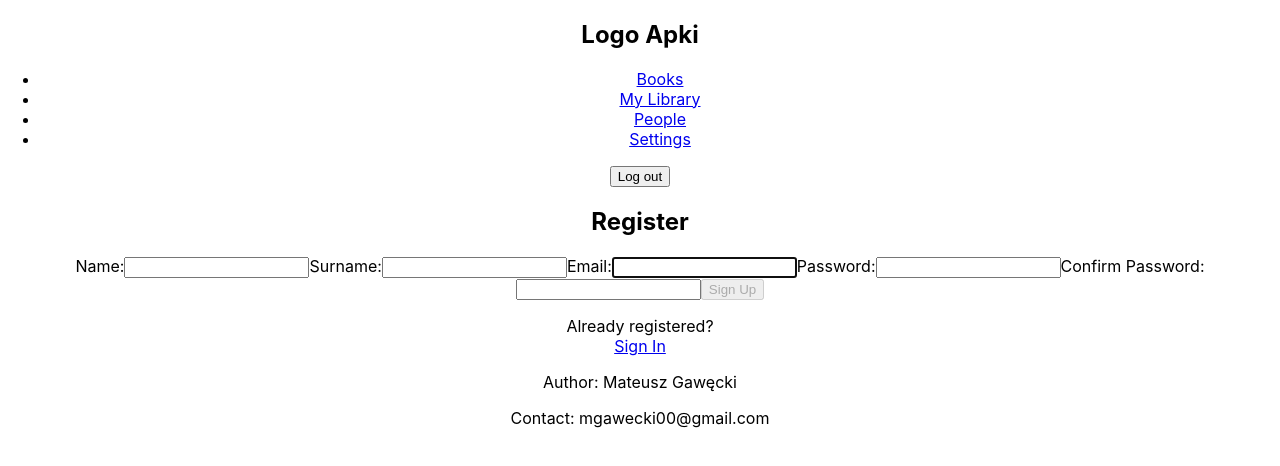
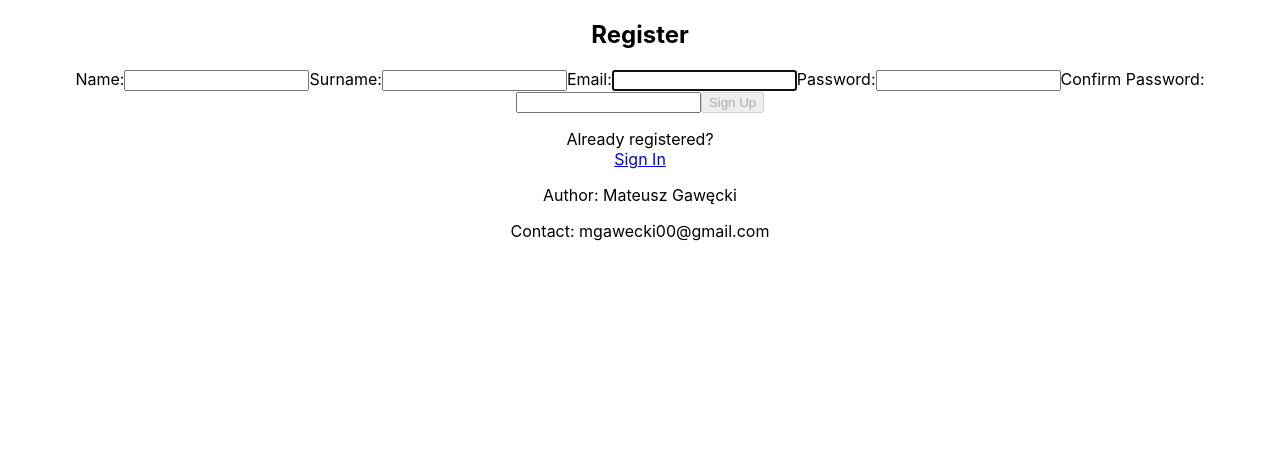
Before and after one commit to MateuszGawecki/stories-frontend, a React (Create React App) app: page /register in a window 1280 px wide. Shown: the top 466 px of the page. Built offline with nearby package versions, Linux system fonts and the light colour scheme.

Commit message:
cleanup console.log, delete Navbar from login and Register page

```diff
--- a/src/component/PersistLogin.js
+++ b/src/component/PersistLogin.js
@@ -28,12 +28,6 @@
         return() => isMounted = false;
     }, []);
 
-    useEffect(() => {
-        console.log(`isLoading: ${isLoading}`);
-        console.log(`AT: ${JSON.stringify(auth?.accessToken)}`);
-    }, [isLoading]);
-
-
     return (
         <>
         {
--- a/src/component/pages/Layout.js
+++ b/src/component/pages/Layout.js
@@ -1,11 +1,13 @@
-import { Outlet } from "react-router-dom";
+import { Outlet, useLocation } from "react-router-dom";
 import Navbar from "../nav/Navbar";
 import Footer from "./Footer";
 
 const Layout = () => {
+    const location = useLocation();
+
     return (
         <main className="App">
-            <Navbar />
+            { location.pathname !== '/login' && location.pathname !== '/register' && <Navbar /> }
             <Outlet />
             <Footer />
         </main>
--- a/src/component/pages/People.js
+++ b/src/component/pages/People.js
@@ -9,7 +9,6 @@
     const axiosPrivate = useAxiosPrivate();
 
     useEffect(() => {
-        console.log("Effect");
         let isMounted = true;
         const controller = new AbortController();
 
--- a/src/component/pages/Register.js
+++ b/src/component/pages/Register.js
@@ -131,7 +131,7 @@
                         onChange={(e) => setEmail(e.target.value)}
                         requied
                         aria-invalid={validEmail ? "false" : "true"}
-                        aria-describedy="uidnote"
+                        aria-describedby="uidnote"
                         onFocus={() => setEmailFocus(true)}
                         onBlur={() => setEmailFocus(false)}
                     />
```
